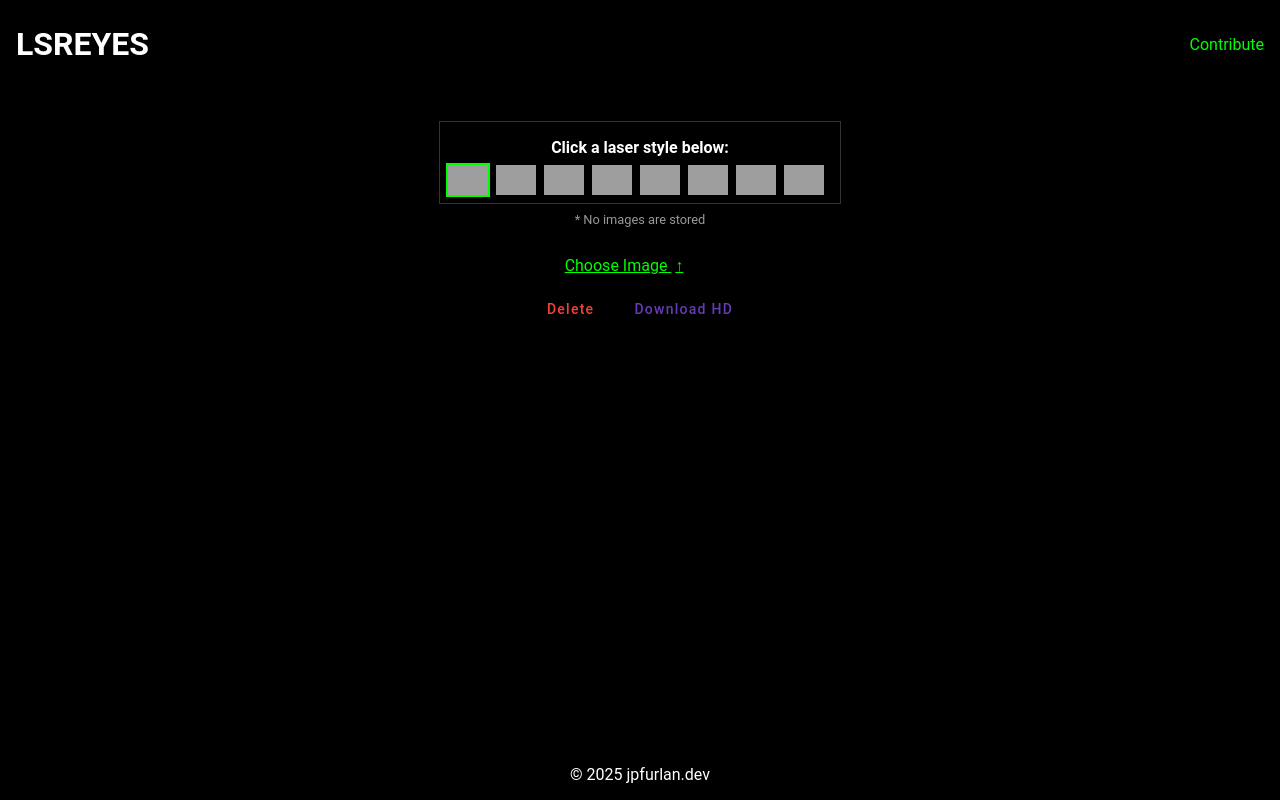
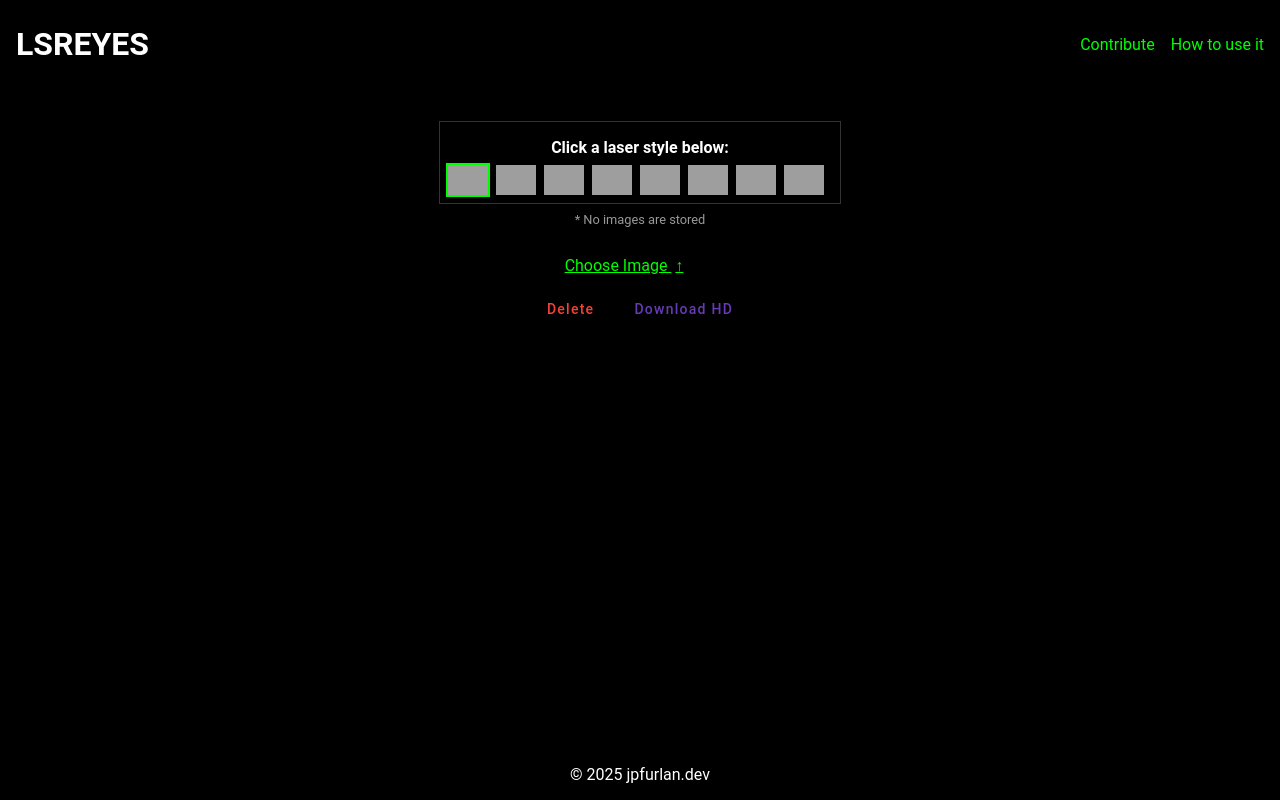
Before and after one commit to srcjp/lasereyesbtc, an Angular app in the folder frontend/: page / in a window 1280 px wide. Built offline with nearby package versions, Linux system fonts and the light colour scheme; grey boxes are pictures that could not be loaded.

Commit message:
frontend: add how-to video dialog and link

```diff
--- a/frontend/src/app/app.html
+++ b/frontend/src/app/app.html
@@ -1,8 +1,9 @@
 <header>
   <h1>LSREYES</h1>
-  <div class="links">
-    <a href="#" (click)="openContribute(); $event.preventDefault()">Contribute</a>
-  </div>
+    <div class="links">
+      <a href="#" (click)="openContribute(); $event.preventDefault()">Contribute</a>
+      <a href="#" (click)="openHowTo(); $event.preventDefault()">How to use it</a>
+    </div>
 </header>
 <main>
   <router-outlet></router-outlet>
--- a/frontend/src/app/app.ts
+++ b/frontend/src/app/app.ts
@@ -3,6 +3,7 @@ import { RouterOutlet, RouterLink } from '@angular/router';
 import { LaserEditor } from './laser-editor/laser-editor';
 import { MatDialog, MatDialogModule } from '@angular/material/dialog';
 import { ContributeDialog } from './contribute-dialog';
+import { HowToDialog } from './howto-dialog';
 import { PayDialog } from './pay-dialog';
 
 @Component({
@@ -14,6 +15,7 @@ import { PayDialog } from './pay-dialog';
     LaserEditor,
     MatDialogModule,
     ContributeDialog,
+    HowToDialog,
     PayDialog,
   ],
   templateUrl: './app.html',
@@ -27,5 +29,8 @@ export class App {
   openContribute() {
     this.dialog.open(ContributeDialog);
   }
+  openHowTo() {
+    this.dialog.open(HowToDialog);
+  }
 
 }
--- a/frontend/src/app/contribute-dialog.css
+++ b/frontend/src/app/contribute-dialog.css
@@ -13,4 +13,5 @@ mat-dialog-content {
   flex-direction: column;
   align-items: center;
   text-align: center;
+  padding-top: 8px;
 }
--- /dev/null
+++ b/frontend/src/app/howto-dialog.ts
@@ -0,0 +1,20 @@
+import { Component } from '@angular/core';
+import { CommonModule } from '@angular/common';
+import { MatDialogModule } from '@angular/material/dialog';
+import { MatButtonModule } from '@angular/material/button';
+
+@Component({
+  selector: 'app-howto-dialog',
+  standalone: true,
+  imports: [CommonModule, MatDialogModule, MatButtonModule],
+  template: `
+    <h2 mat-dialog-title>How to use it</h2>
+    <mat-dialog-content>
+      <iframe width="560" height="315" src="https://www.youtube.com/embed/yHGI2r-W9X4" frameborder="0" allowfullscreen></iframe>
+    </mat-dialog-content>
+    <mat-dialog-actions align="end">
+      <button mat-button mat-dialog-close>Close</button>
+    </mat-dialog-actions>
+  `,
+})
+export class HowToDialog {}
```
